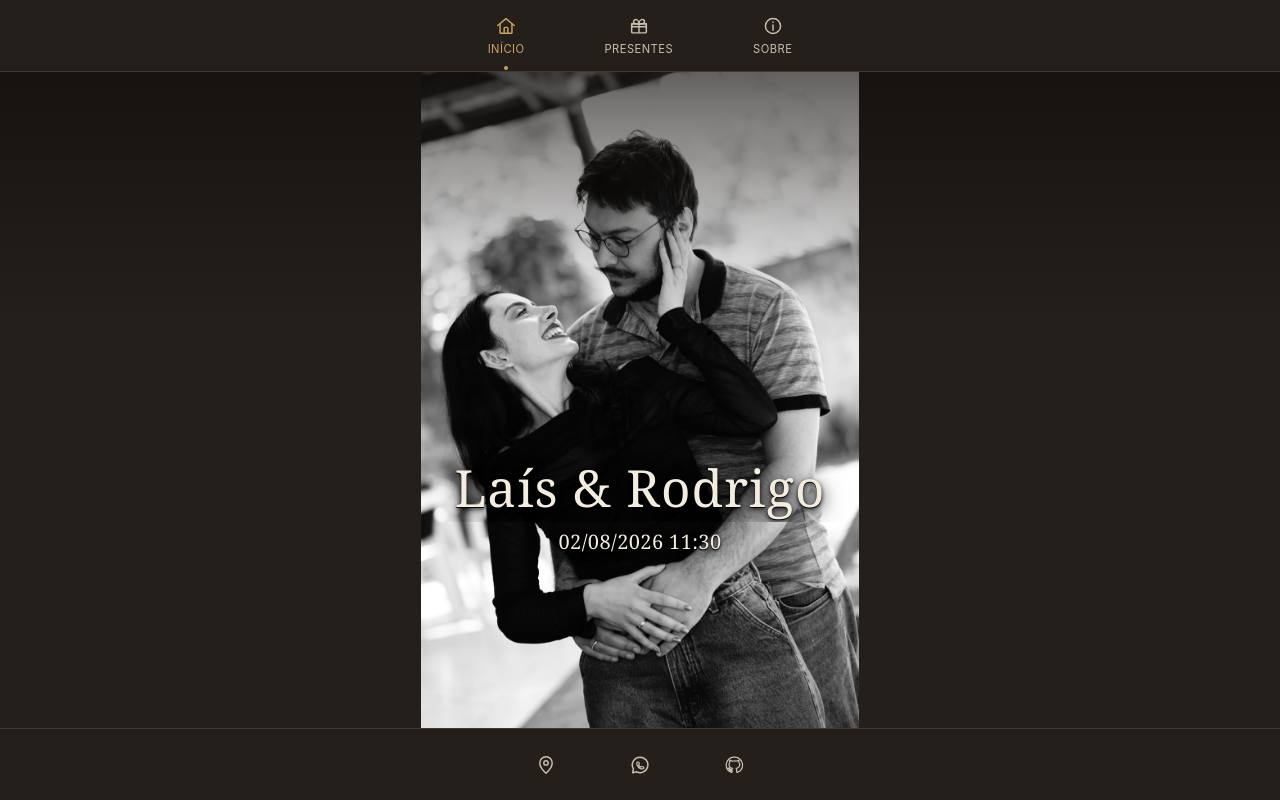
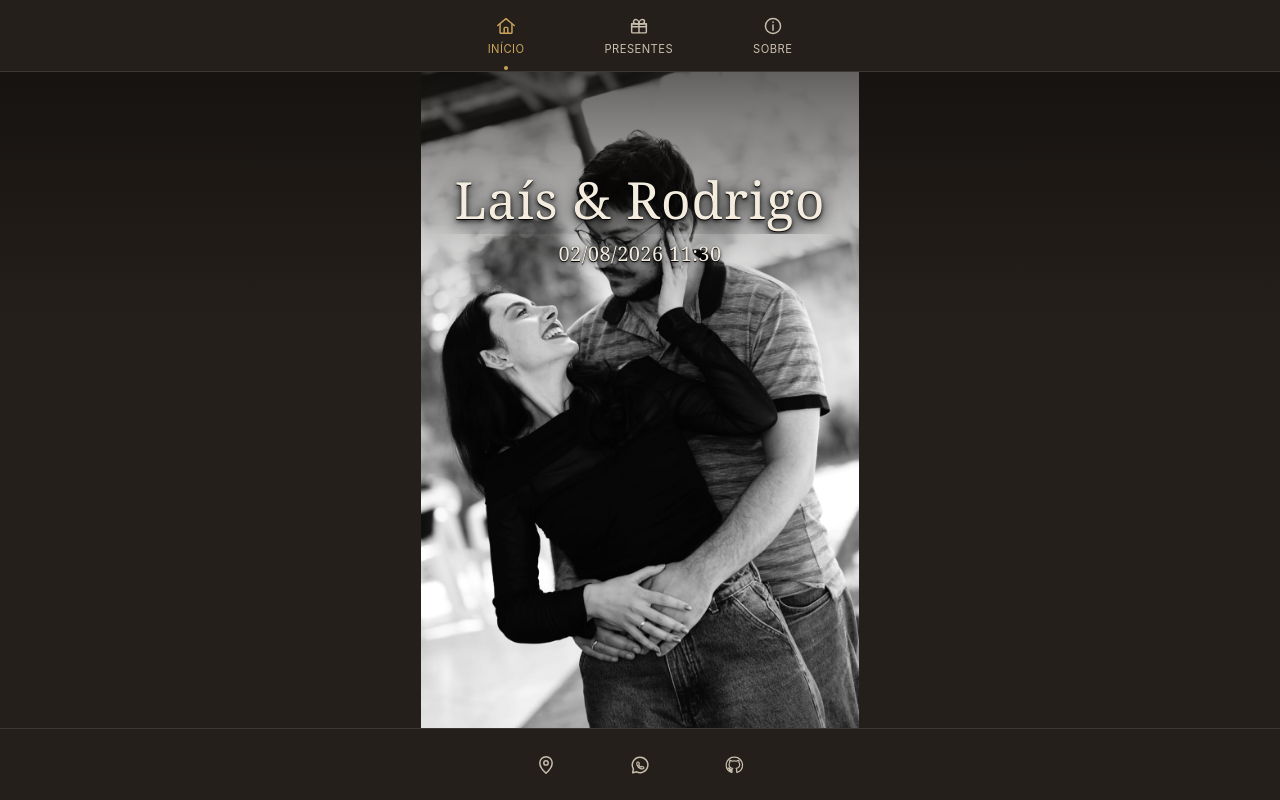
Before and after one commit to rab-ferrari/wedding-gifts-manager, a React (Vite) app: page /#/ in a window 1280 px wide. Built offline with nearby package versions, Linux system fonts and the light colour scheme.

Commit message:
set home title to tighter margin

```diff
--- a/src/styles/home.css
+++ b/src/styles/home.css
@@ -84,7 +84,7 @@
 }
 
 .home-page__title {
-  margin: 18rem 0 0 0;
+  margin: 0 0 0 0;
   font-family: var(--font-display);
   font-weight: 500;
   letter-spacing: 0.02em;
```
